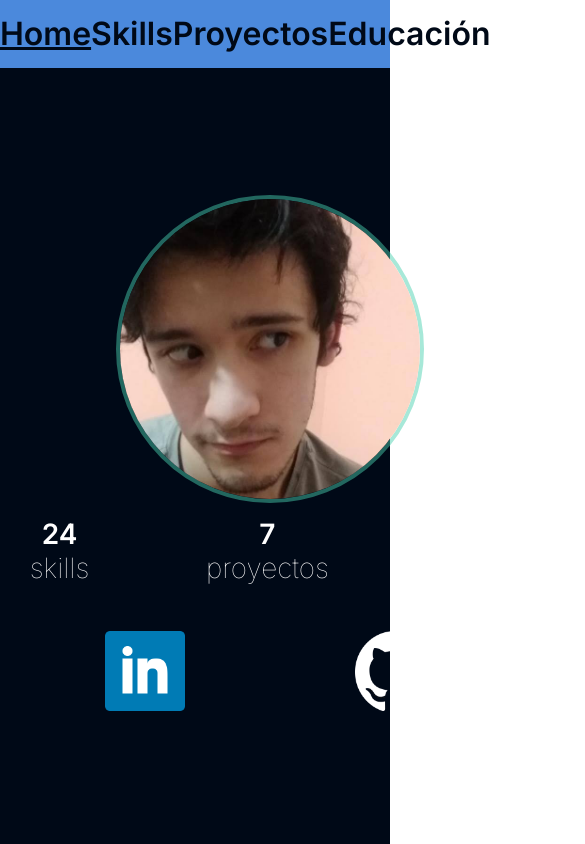
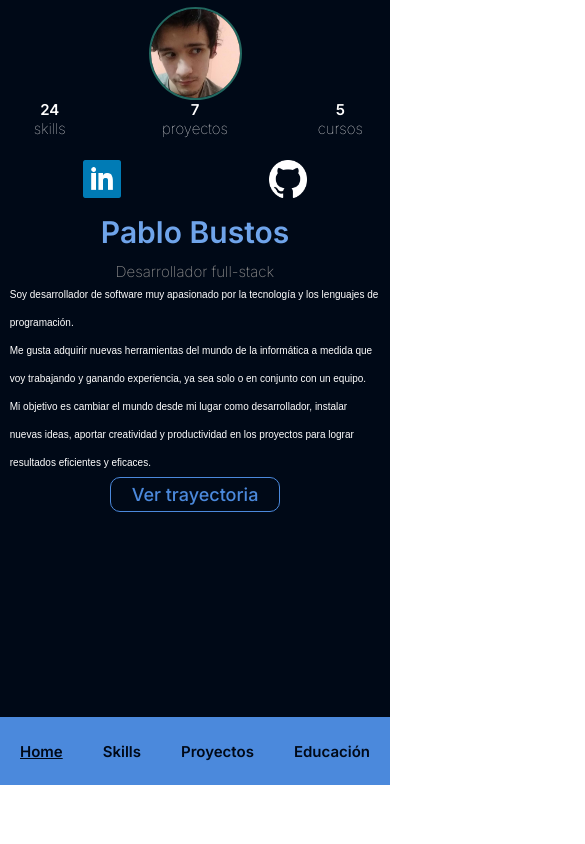
Before and after one commit to PabloAgustinBustos/first-react-personal-portfolio-2022, a React (Vite) app: page /home in a window 390 px wide. Shown: the top 844 px of the page, 585 px wide, since content can reach past the window. Built offline with nearby package versions, Linux system fonts and the light colour scheme; a web font is replaced by a local one.

Commit message:
finished responsive of home page

```diff
--- a/package.json
+++ b/package.json
@@ -4,7 +4,7 @@
   "version": "0.0.0",
   "type": "module",
   "scripts": {
-    "dev": "vite",
+    "dev": "vite --host 3000",
     "build": "vite build",
     "preview": "vite preview"
   },
@@ -12,6 +12,7 @@
     "framer-motion": "^7.5.1",
     "react": "^18.2.0",
     "react-dom": "^18.2.0",
+    "react-icons": "^4.7.1",
     "react-router-dom": "^6.4.1"
   },
   "devDependencies": {
--- a/src/App.css
+++ b/src/App.css
@@ -0,0 +1,18 @@
+.App{
+  display: flex;
+  flex-direction: column;
+}
+
+/* phone */
+@media (min-width: 360px) and (max-width: 767px){
+  .App{
+    flex-direction: column-reverse;
+  }
+}
+
+/* tablet */
+@media (min-width: 768px) and (max-width: 1023px){
+  .App{
+    flex-direction: column-reverse;
+  }
+}
--- a/src/App.jsx
+++ b/src/App.jsx
@@ -16,6 +16,8 @@ function App() {
     window.location.href = "/home";
   }
 
+  let onMobile = (window.screen.width > 360) && (window.screen.width < 767)
+
   return (
     <div className="App">
       <BrowserRouter>
@@ -29,6 +31,8 @@ function App() {
             <Route path='/proyectos/:id' element={<Proyecto/>}/>
             <Route path='/educacion' element={<Educacion/>}/>
           </Routes>
+
+          {/* {onMobile && <Nav/>} */}
         </GlobalStates>
       </BrowserRouter>
     </div>
--- a/src/components/Nav/styles.module.css
+++ b/src/components/Nav/styles.module.css
@@ -36,3 +36,19 @@
 .linkLight, .linkLight:visited{
     color: #4B89DC;
 }
+
+/* phone */
+@media (min-width: 360px) and (max-width: 767px){
+    .link{
+        font-size: 15px;
+    }
+
+    .nav{
+
+    }
+}
+
+/* tablet */
+@media (min-width: 768px) and (max-width: 1023px){
+
+}
--- a/src/components/Posit/index.jsx
+++ b/src/components/Posit/index.jsx
@@ -15,10 +15,7 @@ const Posit = ({tech}) => {
 
                 <section className={s.techIcons}>
                     {techIcons[tech].map(({title, src}) => <img title={title} className={s.icon} key={src} src={src}/>)}
-
                 </section>
-
-                {/* <div className={`${s.fade} ${ techIcons[tech].length > 6 ? s["fade_"+tech] : null}`}></div> */}
             </div>
         </div>
     )
--- a/src/components/ProjectCard/index.jsx
+++ b/src/components/ProjectCard/index.jsx
@@ -2,11 +2,9 @@ import React from 'react'
 import {motion} from "framer-motion"
 import s from "./styles.module.css"
 import { projectVariants } from '../../views/Proyectos/animations'
-import { useEffect } from 'react'
 import { useNavigate } from 'react-router-dom'
-import { useContext } from 'react'
 
-const ProjectCard = ({id, actualId, onClick, controls, name, tech, thumbnail}) => {
+const ProjectCard = ({id, controls, name, tech, thumbnail}) => {
     const navigate = useNavigate()
 
     const handleClick = e => {
--- a/src/views/Home/index.jsx
+++ b/src/views/Home/index.jsx
@@ -17,6 +17,10 @@ const Home = () => {
     const [showModal, setShowModal] = useState(false)
     const {controls} = useContext(MyContext)
 
+    console.log(window.screen.width , "x", window.screen.height)
+
+    let onMobile = (window.screen.width > 360) && (window.screen.width < 767)
+
     return (
         <motion.main className={s.containerFlex} variants={backgroundVariants} custom={"toLight"} animate={controls}>
             <div className={s.container}>
@@ -30,6 +34,26 @@ const Home = () => {
                         animate={controls}
                         transition={imageVariants.transition}
                     />
+
+                    {onMobile && (<div className={s.me}>
+                        <motion.h1
+                            className={s.name}
+                            variants={nameVariants}
+                            initial="hidden"
+                            // animate="visible"
+                            animate={controls}
+                            transition={nameVariants.transition}
+                        >Pablo Bustos</motion.h1>
+
+                        <motion.div
+                            className={s.profesion}
+                            variants={profesionVariants}
+                            initial="hidden"
+                            // animate="visible"
+                            animate={controls}
+                            transition={profesionVariants.transition}
+                        >Desarrollador full-stack</motion.div>
+                    </div>)}
 
                     <div className={s.marco}>
                         <motion.section
@@ -82,7 +106,7 @@ const Home = () => {
                 </motion.section>
 
                 <motion.section className={s.right} variants={sectionVariants} animate={controls}>
-                    <div className={s.me}>
+                    {!onMobile && (<div className={s.me}>
                         <motion.h1
                             className={s.name}
                             variants={nameVariants}
@@ -100,7 +124,8 @@ const Home = () => {
                             animate={controls}
                             transition={profesionVariants.transition}
                         >Desarrollador full-stack</motion.div>
-                    </div>
+                    </div>)}
+
 
                     <motion.div
                         className={s.descriptionContainer}
--- a/src/views/Home/styles.module.css
+++ b/src/views/Home/styles.module.css
@@ -13,8 +13,6 @@
     color: #4B89DC;
 
     display: grid;
-    gap: 100px;
-    grid-template-columns: 1fr 2fr;
 }
 
 .left{
@@ -129,6 +127,100 @@
     color: #FFFFFF;
 }
 
+/* phone */
+@media (min-width: 360px) and (max-width: 767px){
+    .containerFlex{
+        height: 85vh;
+        display: flex;
+        justify-content: center;
+        align-items: center;
+
+        /* background-color: chocolate; */
+        background-color: #000917;
+    }
+
+    .container{
+        width: 95%;
+        height: 98%;
+        /* background-color: antiquewhite; */
+        /* color: #4B89DC; */
+
+        display: grid;
+
+        grid-template-rows: .2fr 2fr;
+        gap: 0;
+    }
+
+    .left{
+        width: 100%;
+        height: auto;
+        /* background-color: beige; */
+    }
+
+    .right{
+        width: 100%;
+        height: 280px;
+        /* background-color: cadetblue; */
+
+        align-items: center;
+    }
+
+    .image{
+        width: 89px;
+        border-width: 2px;
+    }
+
+    .me{
+        height: 100px;
+
+        display: flex;
+        flex-direction: column;
+
+        /* background-color: aqua; */
+    }
+
+    .name{
+        height: 60px;
+        /* background-color: antiquewhite; */
+        font-size: 30px;
+        line-height: 60px;
+        text-align: center;
+    }
+
+    .profesion{
+        /* background-color: chocolate; */
+        text-align: center;
+        font-size: 15px;
+    }
+
+    .icon{
+        width: 38px;
+    }
+
+    .stat{
+        font-size: 15px;
+    }
+
+    .marco{
+        height: 60px;
+    }
+
+    .descriptionContainer{
+        /* background-color: antiquewhite; */
+    }
+
+    .description{
+        font-weight: 300;
+        font-size: 10px;
+        line-height: 28px;
+    }
+}
+
+/* tablet */
+@media (min-width: 768px) and (max-width: 1023px){
+
+}
+
 /* tiny monitor */
 @media (min-width: 1024px) and (max-width: 1360px){
     .container{
@@ -184,6 +276,13 @@
     }
 }
 
+@media (min-width: 1361px) and (max-width: 1399px) {
+    .container{
+        gap: 100px;
+        grid-template-columns: 1fr 2fr;
+    }
+}
+
 /* extra large monitors */
 @media (min-width: 1400px) and (max-width: 1920px){
     .container{
```
Also changed, not shown: src/components/Nav/index.jsx (+0 -8 lines), 1 other file (tests, documents, lock files or other folders).
